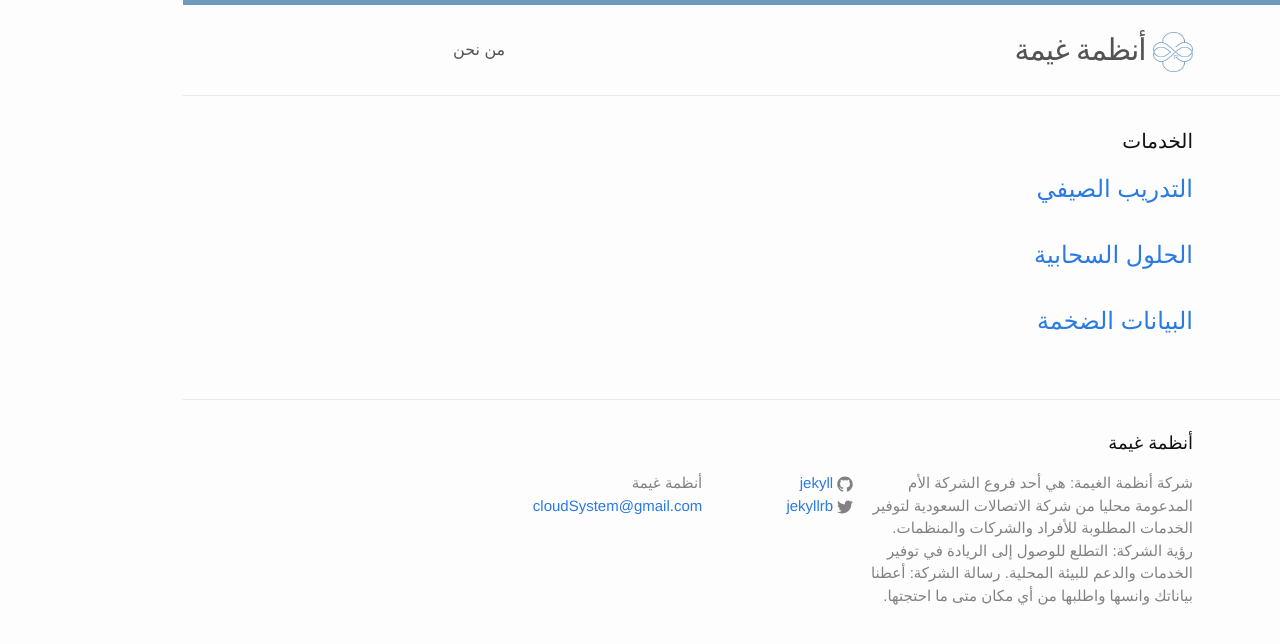
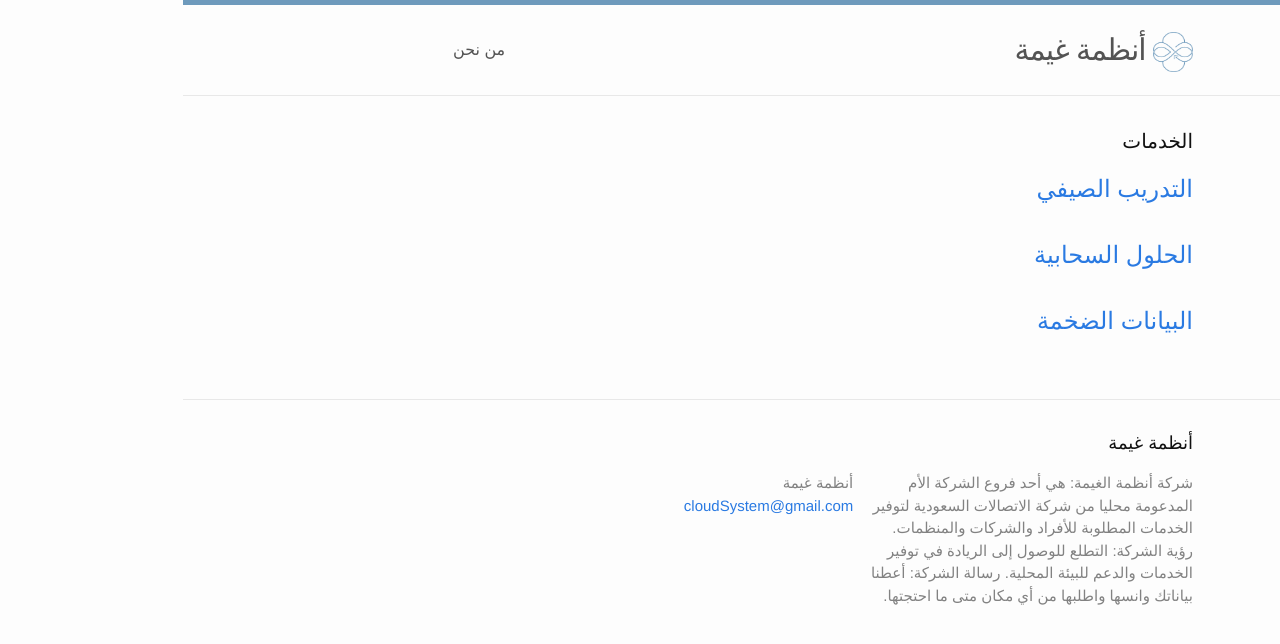
Before and after one commit to SarahAlhumud/JekyllWebsite, a Jekyll site: the page built from index.html, in a window 1280 px wide. Shown: the top 644 px of the page. Built offline with Jekyll 4.4.1, drawn with Linux system fonts in a browser that asks for light colours.

Commit message:
Origin Design

```diff
--- a/_includes/footer.html
+++ b/_includes/footer.html
@@ -5,6 +5,11 @@
     <h2 class="footer-heading">{{ site.title }}</h2>
 
     <div class="footer-col-wrapper">
+
+      <div class="footer-col  footer-col-3">
+        <p class="text">{{ site.description }}</p>
+      </div>
+
       <div class="footer-col  footer-col-1">
         <ul class="contact-list">
           <li>{{ site.title }}</li>
@@ -12,43 +17,6 @@
         </ul>
       </div>
 
-      <div class="footer-col  footer-col-2">
-        <ul class="social-media-list">
-          {% if site.github_username %}
-          <li>
-            <a href="https://github.com/{{ site.github_username }}">
-              <span class="icon  icon--github">
-                <svg viewBox="0 0 16 16">
-                  <path fill="#828282" d="M7.999,0.431c-4.285,0-7.76,3.474-7.76,7.761 c0,3.428,2.223,6.337,5.307,7.363c0.388,0.071,0.53-0.168,0.53-0.374c0-0.184-0.007-0.672-0.01-1.32 c-2.159,0.469-2.614-1.04-2.614-1.04c-0.353-0.896-0.862-1.135-0.862-1.135c-0.705-0.481,0.053-0.472,0.053-0.472 c0.779,0.055,1.189,0.8,1.189,0.8c0.692,1.186,1.816,0.843,2.258,0.645c0.071-0.502,0.271-0.843,0.493-1.037 C4.86,11.425,3.049,10.76,3.049,7.786c0-0.847,0.302-1.54,0.799-2.082C3.768,5.507,3.501,4.718,3.924,3.65 c0,0,0.652-0.209,2.134,0.796C6.677,4.273,7.34,4.187,8,4.184c0.659,0.003,1.323,0.089,1.943,0.261 c1.482-1.004,2.132-0.796,2.132-0.796c0.423,1.068,0.157,1.857,0.077,2.054c0.497,0.542,0.798,1.235,0.798,2.082 c0,2.981-1.814,3.637-3.543,3.829c0.279,0.24,0.527,0.713,0.527,1.437c0,1.037-0.01,1.874-0.01,2.129 c0,0.208,0.14,0.449,0.534,0.373c3.081-1.028,5.302-3.935,5.302-7.362C15.76,3.906,12.285,0.431,7.999,0.431z"/>
-                </svg>
-              </span>
-
-              <span class="username">{{ site.github_username }}</span>
-            </a>
-          </li>
-          {% endif %}
-
-          {% if site.twitter_username %}
-          <li>
-            <a href="https://twitter.com/{{ site.twitter_username }}">
-              <span class="icon  icon--twitter">
-                <svg viewBox="0 0 16 16">
-                  <path fill="#828282" d="M15.969,3.058c-0.586,0.26-1.217,0.436-1.878,0.515c0.675-0.405,1.194-1.045,1.438-1.809
-                  c-0.632,0.375-1.332,0.647-2.076,0.793c-0.596-0.636-1.446-1.033-2.387-1.033c-1.806,0-3.27,1.464-3.27,3.27 c0,0.256,0.029,0.506,0.085,0.745C5.163,5.404,2.753,4.102,1.14,2.124C0.859,2.607,0.698,3.168,0.698,3.767 c0,1.134,0.577,2.135,1.455,2.722C1.616,6.472,1.112,6.325,0.671,6.08c0,0.014,0,0.027,0,0.041c0,1.584,1.127,2.906,2.623,3.206 C3.02,9.402,2.731,9.442,2.433,9.442c-0.211,0-0.416-0.021-0.615-0.059c0.416,1.299,1.624,2.245,3.055,2.271 c-1.119,0.877-2.529,1.4-4.061,1.4c-0.264,0-0.524-0.015-0.78-0.046c1.447,0.928,3.166,1.469,5.013,1.469 c6.015,0,9.304-4.983,9.304-9.304c0-0.142-0.003-0.283-0.009-0.423C14.976,4.29,15.531,3.714,15.969,3.058z"/>
-                </svg>
-              </span>
-
-              <span class="username">{{ site.twitter_username }}</span>
-            </a>
-          </li>
-          {% endif %}
-        </ul>
-      </div>
-
-      <div class="footer-col  footer-col-3">
-        <p class="text">{{ site.description }}</p>
-      </div>
-    </div>
 
   </div>
 
--- a/_sass/_layout.scss
+++ b/_sass/_layout.scss
@@ -118,7 +118,7 @@
 }
 
 .footer-col {
-    float: left;
+    float: right;
     margin-bottom: $spacing-unit / 2;
     padding-left: $spacing-unit / 2;
 }
```
